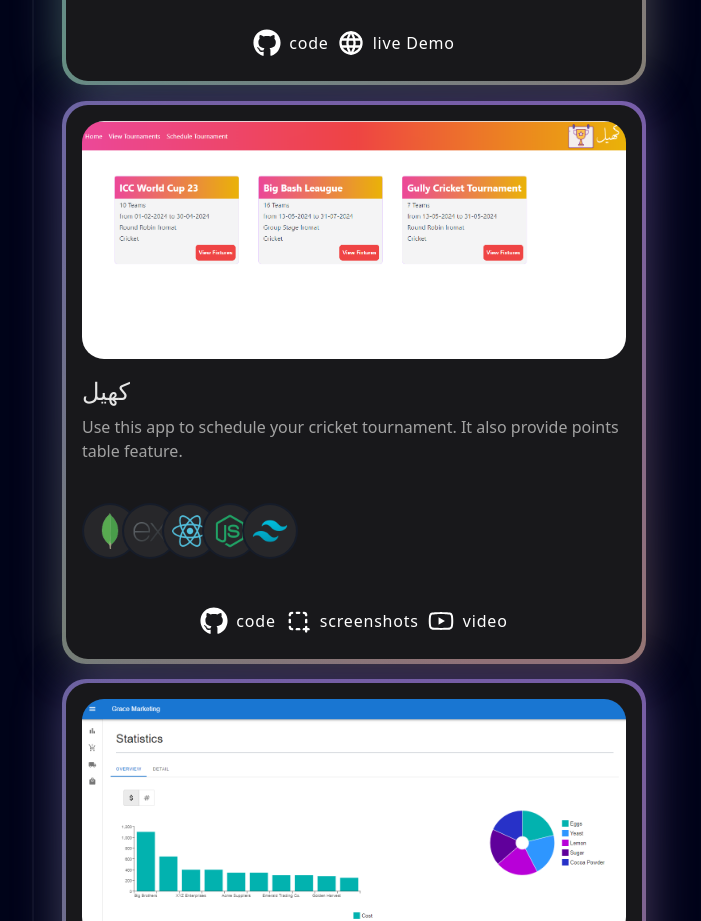
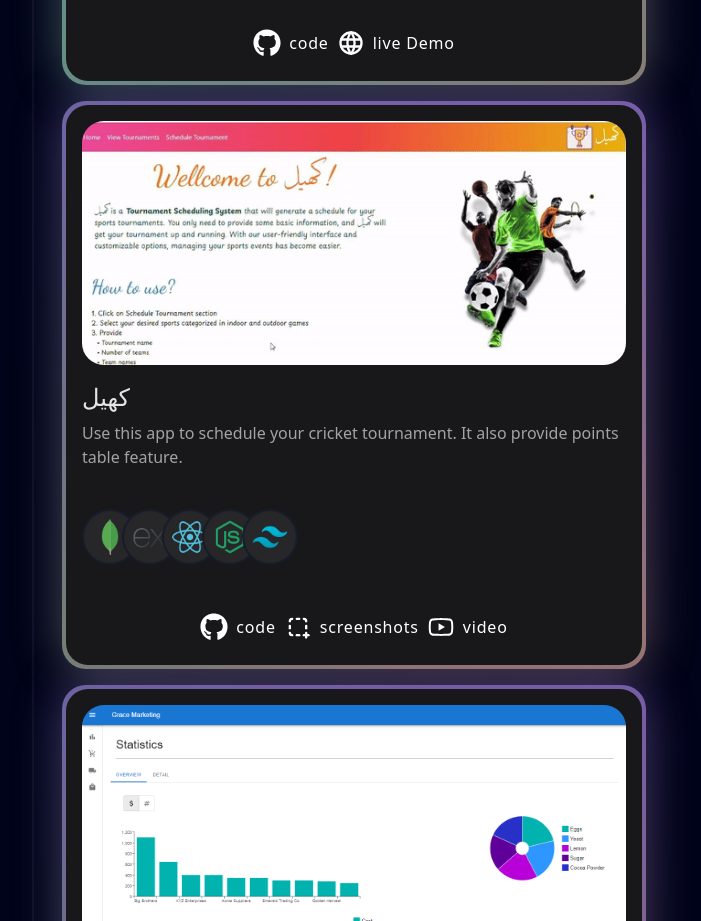
Before and after one commit to MuhammadUmar7831/nextjs-portfolio, a Next.js app: page / in a window 1280 px wide. Shown: the part 2600-3521 px from the top of the page, without its empty margins (2-703 px from the left). Built offline with nearby package versions, Linux system fonts and the light colour scheme.

Commit message:
gif for tournamentSchedulingSystem

```diff
--- a/data/projects.ts
+++ b/data/projects.ts
@@ -20,7 +20,7 @@ export const projects = [
     },
     {
         id: 2,
-        imageSrc: "/images/projects/tournamentSchedulingSystem.png",
+        imageSrc: "/images/projects/tournamentSchedulingSystem.gif",
         title: "کھیل",
         description:
             "Use this app to schedule your cricket tournament. It also provide points table feature.",
```
Also changed, not shown: public/images/projects/tournamentSchedulingSystem.gif (added).
